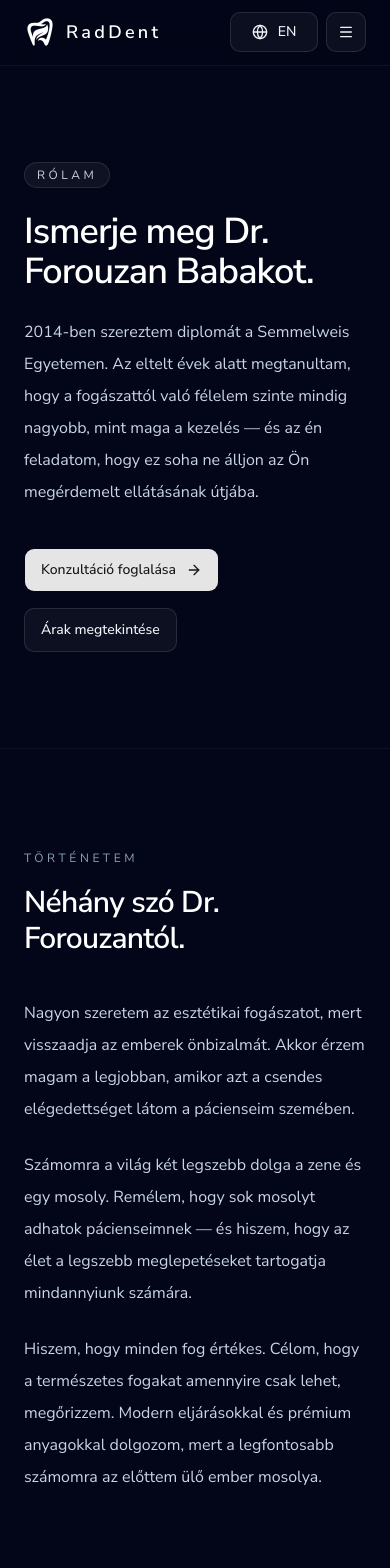
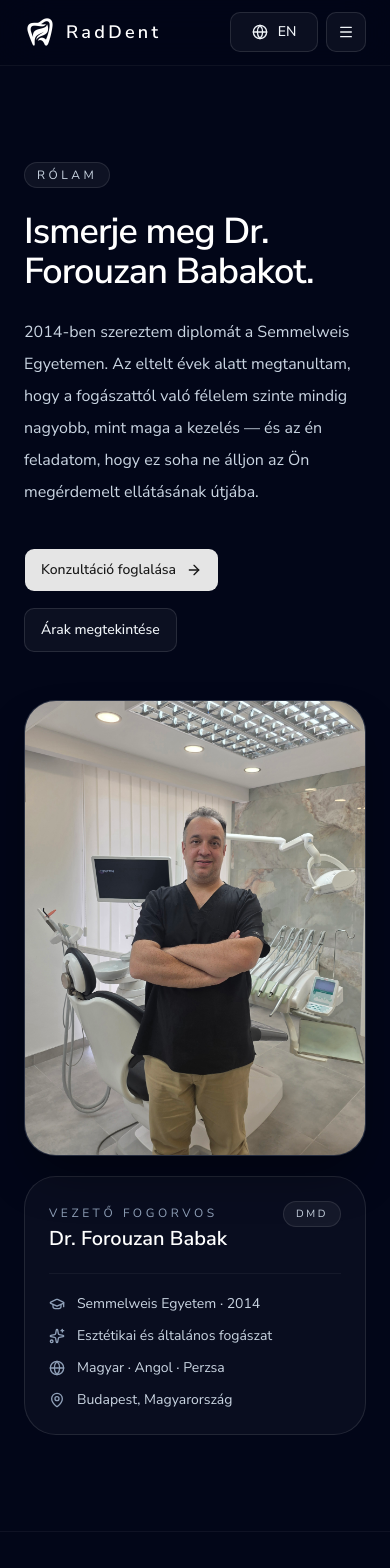
Before and after one commit to drforouzanbabak/raddent, a Next.js app: page /about in a window 390 px wide. Shown: the top 1568 px of the page. Built offline with nearby package versions, Linux system fonts and the light colour scheme.

Commit message:
update order

```diff
--- a/app/about/page.tsx
+++ b/app/about/page.tsx
@@ -49,7 +49,7 @@
             </div>
           </div>
 
-          <div className="hidden lg:block">
+          <div className="block">
             <div className="space-y-5">
               <div className="relative overflow-hidden rounded-[2rem] border border-white/10 bg-slate-900 shadow-2xl shadow-black/40 aspect-[3/4] lg:aspect-[4/5]">
                 <Image
--- a/app/page.tsx
+++ b/app/page.tsx
@@ -125,7 +125,7 @@
       {/* Hero */}
       <section className="relative overflow-hidden">
         <div className="mx-auto grid max-w-6xl gap-12 px-6 py-24 lg:grid-cols-[1.1fr_0.9fr] lg:gap-16 lg:px-8 lg:py-32">
-          <div className="flex flex-col justify-center">
+          <div className="flex flex-col justify-center order-2 lg:order-1">
             <span className="mb-6 inline-flex w-fit items-center gap-2 rounded-full border border-white/10 bg-white/5 px-3 py-1 text-xs uppercase tracking-[0.3em] text-slate-300">
               <Sparkles className="size-3.5" />
               {t.home.heroEyebrow}
@@ -182,7 +182,7 @@
             </dl>
           </div>
 
-          <div className="relative hidden lg:block">
+          <div className="relative block order-1 lg:order-2">
             <div className="absolute inset-0 -translate-x-6 translate-y-6 rounded-[2.5rem] border border-white/5 bg-white/3" />
             <div className="relative aspect-4/5 overflow-hidden rounded-[2.5rem] border border-white/10 bg-slate-900 shadow-2xl shadow-black/40">
               <video
```
